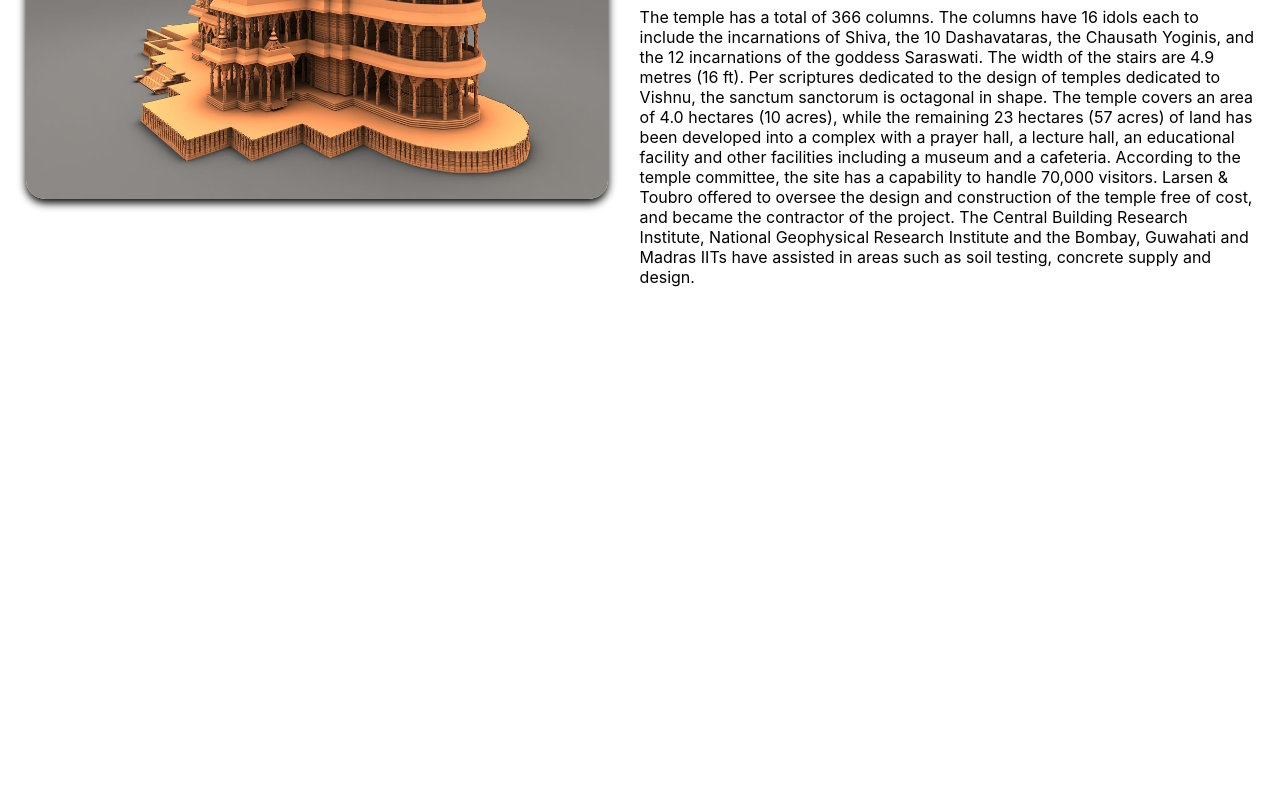
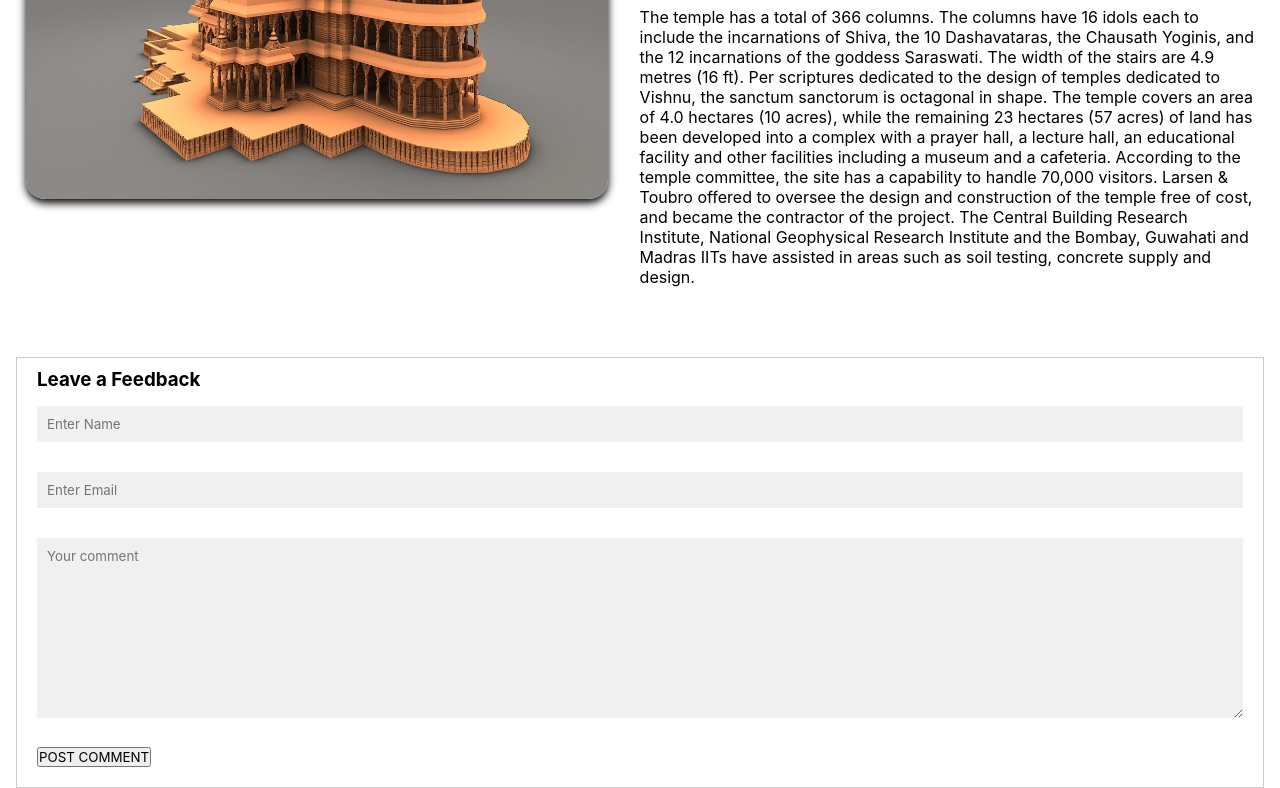
Before and after one commit to Aryan8126/-Ram-Mandir, a plain HTML site: page index.html in a window 1280 px wide. Shown: the part 1739-2527 px from the top of the page. Before the commit the page ends 2046 px from the top, so only its background shows below. Drawn offline with Linux system fonts and the light colour scheme.

Commit message:
Update index.html

```diff
--- a/index.html
+++ b/index.html
@@ -94,5 +94,15 @@
 
     </div>
 
+     <div class="comment-box">
+                <h3>Leave a Feedback</h3>
+                <form class="comment-form">
+                    <input type="text" placeholder="Enter Name">
+                    <input type="email" name="" id="" placeholder="Enter Email">
+                    <textarea name="" id="" cols="30" rows="10" placeholder="Your comment"></textarea>
+                    <button type="submit" class="hero red-btn">POST COMMENT</button>
+                </form>
+            </div>
+
 </body>
 </html>
```
